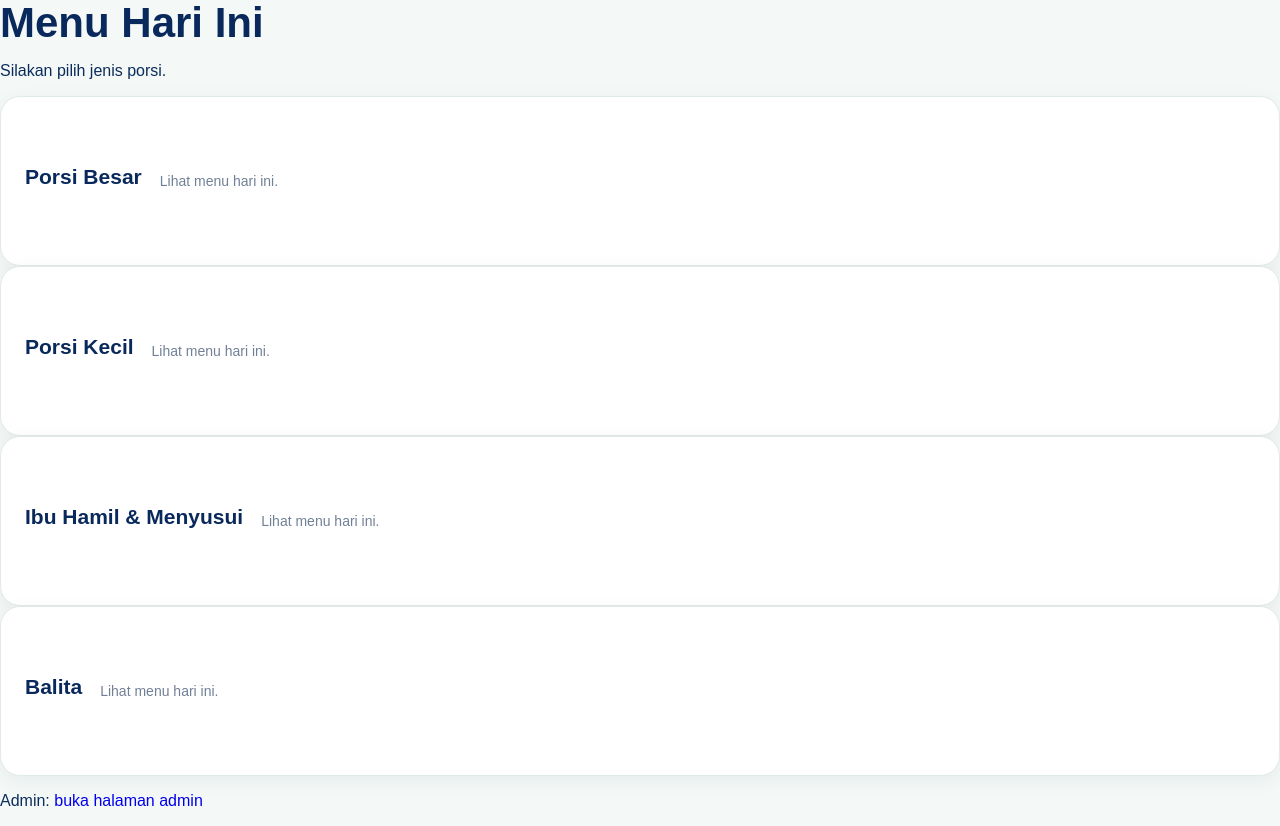
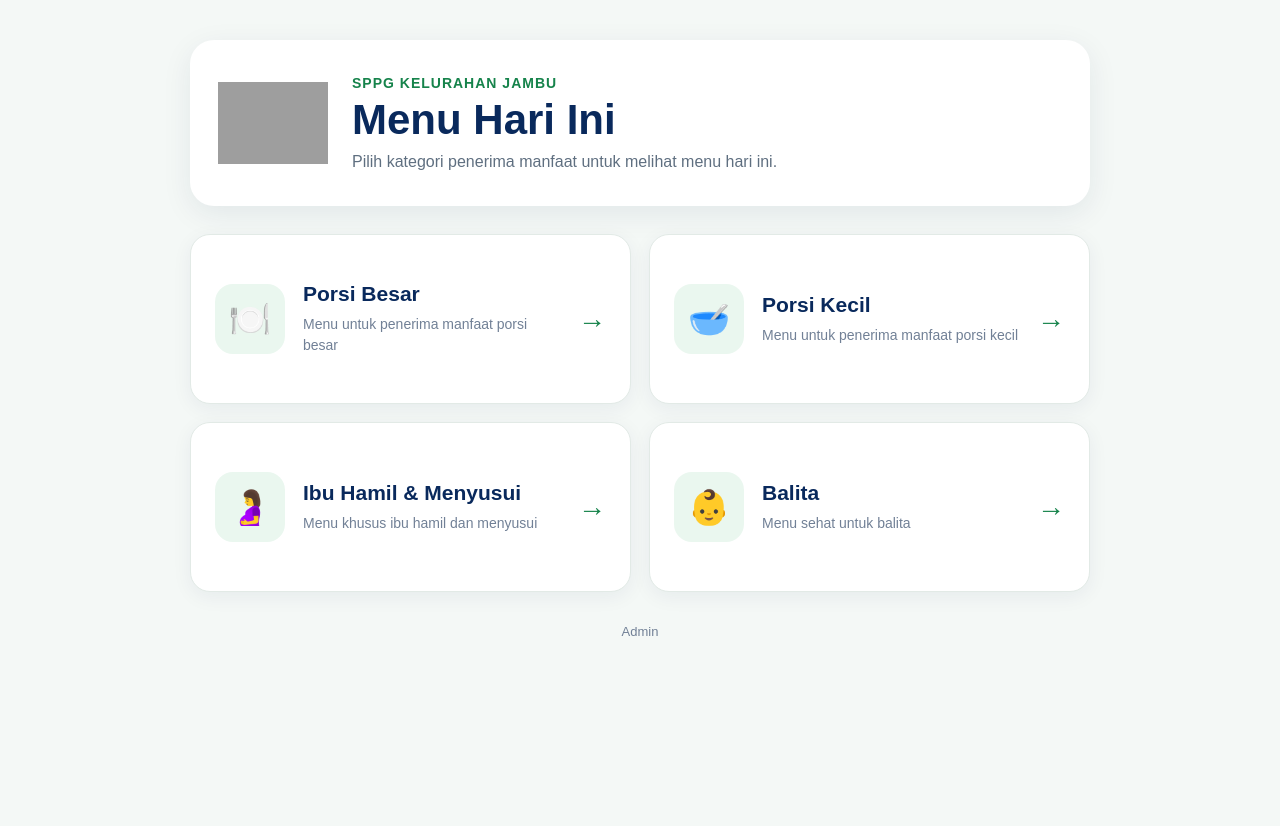
Before and after one commit to sppgkelurahanjambu-cyber/menu-qr-sppg, a Next.js app: page / in a window 1280 px wide. After the commit the page ends 800 px from the top, so only its background shows below. Built offline with nearby package versions, Linux system fonts and the light colour scheme; grey boxes are pictures that could not be loaded.

Commit message:
Update page.tsx

```diff
--- a/app/page.tsx
+++ b/app/page.tsx
@@ -1,17 +1,86 @@
 import Link from "next/link";
+
+const categories = [
+  {
+    title: "Porsi Besar",
+    description: "Menu untuk penerima manfaat porsi besar",
+    href: "/porsi-besar",
+    icon: "🍽️",
+  },
+  {
+    title: "Porsi Kecil",
+    description: "Menu untuk penerima manfaat porsi kecil",
+    href: "/porsi-kecil",
+    icon: "🥣",
+  },
+  {
+    title: "Ibu Hamil & Menyusui",
+    description: "Menu khusus ibu hamil dan menyusui",
+    href: "/ibu-hamil-menyusui",
+    icon: "🤰",
+  },
+  {
+    title: "Balita",
+    description: "Menu sehat untuk balita",
+    href: "/balita",
+    icon: "👶",
+  },
+];
 
 export default function Home() {
   return (
-    <main>
-      <h1>Menu Hari Ini</h1>
-      <p>Silakan pilih jenis porsi.</p>
-      <div className="grid">
-        <Link className="card" href="/porsi-besar"><h2>Porsi Besar</h2><p>Lihat menu hari ini.</p></Link>
-        <Link className="card" href="/porsi-kecil"><h2>Porsi Kecil</h2><p>Lihat menu hari ini.</p></Link>
-        <Link className="card" href="/ibu-hamil-menyusui"><h2>Ibu Hamil & Menyusui</h2><p>Lihat menu hari ini.</p></Link>
-        <Link className="card" href="/balita"><h2>Balita</h2><p>Lihat menu hari ini.</p></Link>
+    <main className="home">
+      <div className="container">
+
+        <header className="header">
+          <img
+            src="/logo-bgn.png"
+            alt="Logo Badan Gizi Nasional"
+            className="logo"
+          />
+
+          <div>
+            <p className="eyebrow">SPPG KELURAHAN JAMBU</p>
+
+            <h1>Menu Hari Ini</h1>
+
+            <p className="subtitle">
+              Pilih kategori penerima manfaat untuk melihat menu hari ini.
+            </p>
+          </div>
+        </header>
+
+        <section className="cards">
+          {categories.map((category) => (
+            <Link
+              key={category.href}
+              href={category.href}
+              className="card"
+            >
+              <div className="icon">
+                {category.icon}
+              </div>
+
+              <div className="cardContent">
+                <h2>{category.title}</h2>
+
+                <p>{category.description}</p>
+              </div>
+
+              <div className="arrow">
+                →
+              </div>
+            </Link>
+          ))}
+        </section>
+
+        <footer>
+          <Link href="/admin" className="adminLink">
+            Admin
+          </Link>
+        </footer>
+
       </div>
-      <p className="small">Admin: <Link href="/admin">buka halaman admin</Link></p>
     </main>
   );
 }
```
